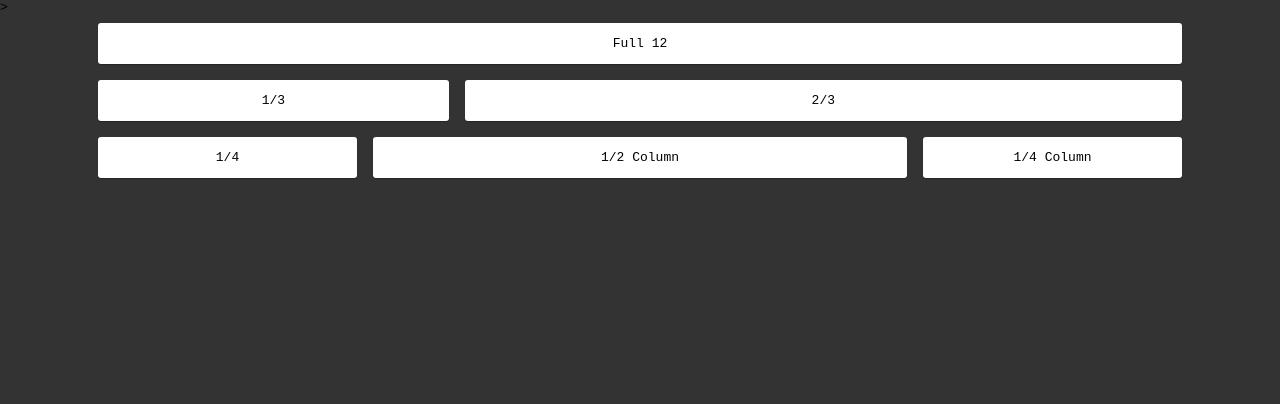
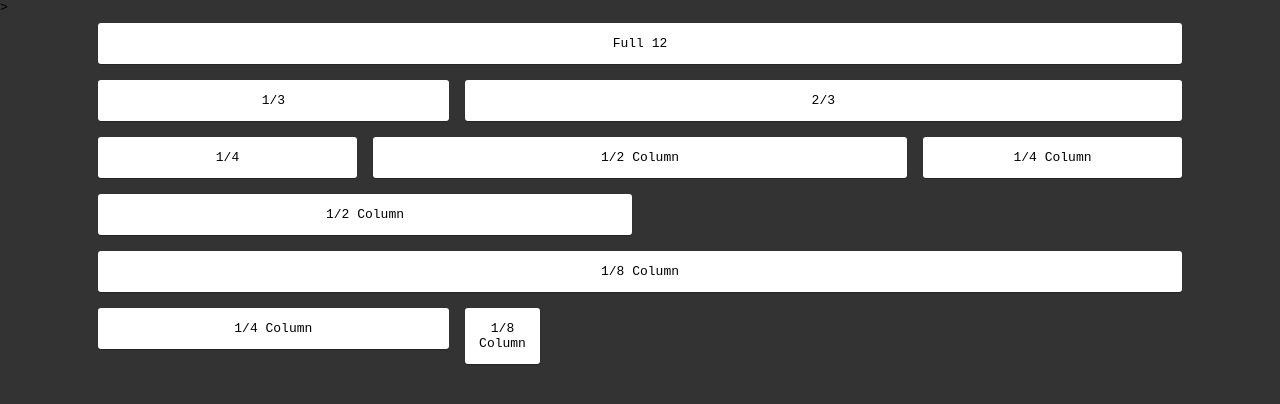
Before and after one commit to saiyanka/gridwork, a plain HTML site: page index.html in a window 1280 px wide. Drawn offline with Linux system fonts and the light colour scheme.

Commit message:
fourth column

```diff
--- a/index.html
+++ b/index.html
@@ -47,6 +47,29 @@
       </div>
     </div>
 
+    <div class="ns-6">
+
+      <div class="ns"> 1/2 Column
+      </div>
+    </div>
+
+    <div class="ns-12">
+
+      <div class="ns"> 1/8 Column
+      </div>
+    </div>
+
+    <div class="ns-4">
+
+      <div class="ns"> 1/4 Column
+      </div>
+    </div>
+    <div class="ns-1">
+
+      <div class="ns"> 1/8 Column
+      </div>
+    </div>
+
 
   </div>
 </div>
```
